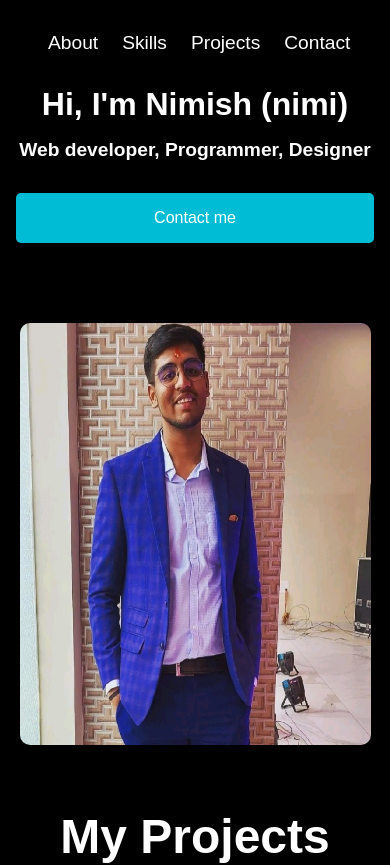
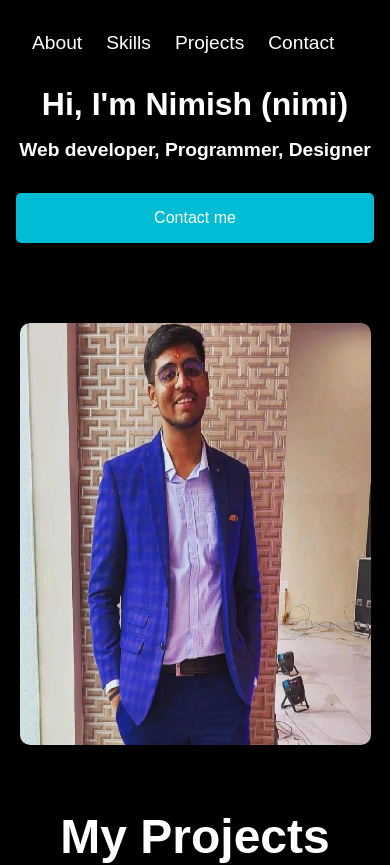
Before and after one commit to nimish2004/06_nimish_portfolio, a React (Vite) app: page / in a window 390 px wide. Shown: the top 865 px of the page. Built offline with nearby package versions, Linux system fonts and the light colour scheme.

Commit message:
do some margin changes

```diff
--- a/src/index.css
+++ b/src/index.css
@@ -99,7 +99,6 @@ main .right img {
 @media (max-width: 768px) {
     nav{
         margin-top: 1rem;
-        margin-left: 1rem;
     }
     nav img{
         display: none;
```
